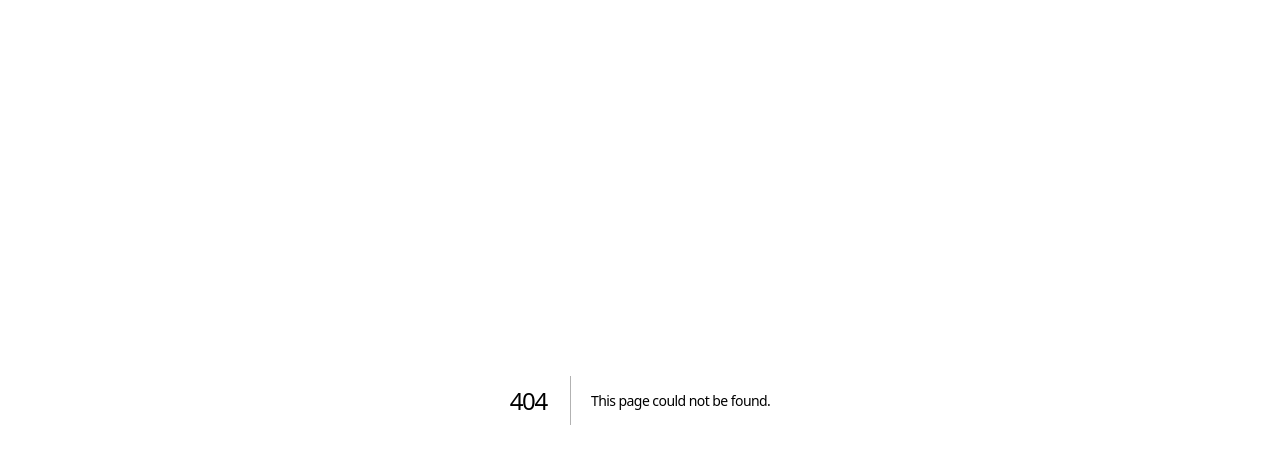
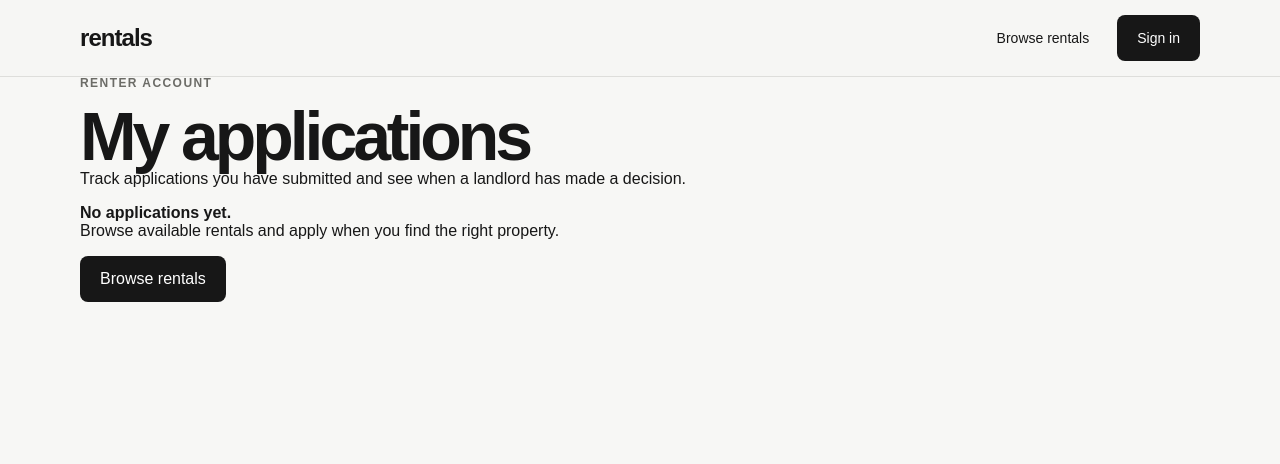
Before and after one commit to kova-media/rentals, a Next.js app: page /renter in a window 1280 px wide. Before the commit this address had no page. Shown: the top 464 px of the page. Built offline with nearby package versions, Linux system fonts and the light colour scheme.

Commit message:
Add renter account page

```diff
--- /dev/null
+++ b/app/renter/page.tsx
@@ -0,0 +1,29 @@
+import Link from "next/link";
+
+export default function RenterPage() {
+  return (
+    <main>
+      <header className="site-header">
+        <div className="container header-inner">
+          <Link className="wordmark" href="/">rentals</Link>
+          <nav>
+            <Link href="/rentals">Browse rentals</Link>
+            <Link className="button button-dark button-small" href="/signin">Sign in</Link>
+          </nav>
+        </div>
+      </header>
+      <section className="browse-section">
+        <div className="container renter-dashboard">
+          <p className="eyebrow">Renter account</p>
+          <h1 className="page-title">My applications</h1>
+          <p className="renter-intro">Track applications you have submitted and see when a landlord has made a decision.</p>
+          <div className="renter-empty">
+            <strong>No applications yet.</strong>
+            <p>Browse available rentals and apply when you find the right property.</p>
+            <Link className="button button-dark" href="/rentals">Browse rentals</Link>
+          </div>
+        </div>
+      </section>
+    </main>
+  );
+}
```
